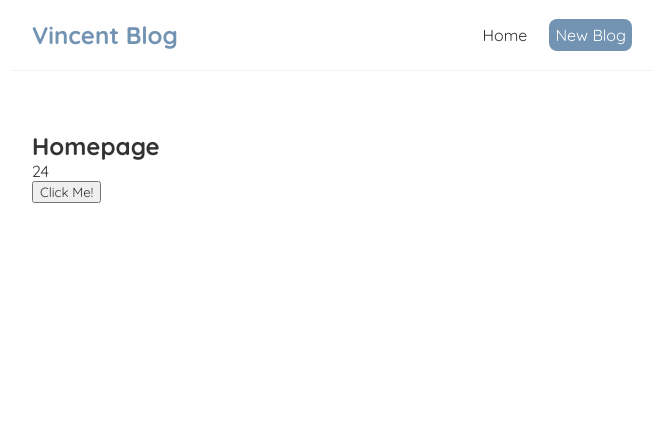
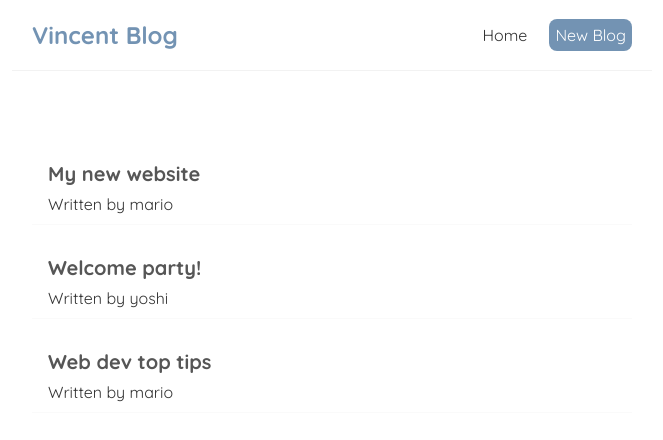
Before and after one commit to JVRPascua/vincent-blog, a React (Create React App) app: page / in a window 1280 px wide. Shown: the top 440 px of the page, without its empty margins (308-971 px from the left). Built offline with nearby package versions, Linux system fonts and the light colour scheme.

Commit message:
Added the list (not clickable yet)

```diff
--- a/src/Home.js
+++ b/src/Home.js
@@ -1,22 +1,22 @@
-import { useState } from 'react'
+import { useState } from "react";
 
 const Home = () => {
-    //let name = 'mario';
-    const [age, setAge] = useState(24);
+  const [blogs, setBlogs] = useState([
+    { title: 'My new website', body: 'lorem ipsum...', author: 'mario', id: 1 },
+    { title: 'Welcome party!', body: 'lorem ipsum...', author: 'yoshi', id: 2 },
+    { title: 'Web dev top tips', body: 'lorem ipsum...', author: 'mario', id: 3 }
+  ])
 
-    const handleClick = () => {
-        setAge(age + 1);
-    }
-
-
-    return (
-        <div className="home">
-            <h2>Homepage</h2>
-            <p>{age}</p>
-            <button onClick={handleClick}>Click Me!</button>
-
+  return (
+    <div className="home">
+      {blogs.map(blog => (
+        <div className="blog-preview" key={blog.id} >
+          <h2>{ blog.title }</h2>
+          <p>Written by { blog.author }</p>
         </div>
-     );
+      ))}
+    </div>
+  );
 }
 
 export default Home;
--- a/src/index.css
+++ b/src/index.css
@@ -33,3 +33,19 @@
   margin: 40px auto;
   padding: 20px;
 }
+
+.blog-preview {
+  padding: 10px 16px;
+  margin: 20px 0;
+  border-bottom: 1px solid #fafafa;
+}
+
+.blog-preview:hover {
+  box-shadow: 1px 3px 5px rgba(0,0,0,0.1);
+}
+
+.blog-preview h2 {
+  font-size: 20px;
+  color: #565656;
+  margin-bottom: 8px;
+}
```
